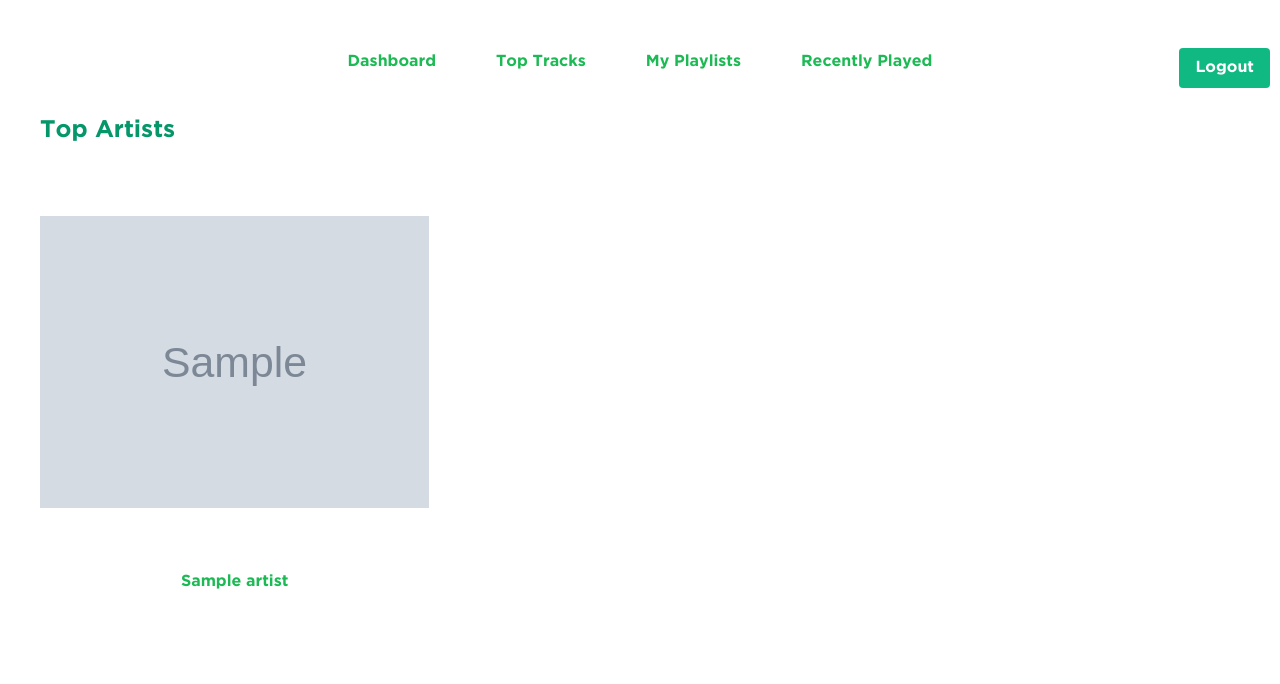
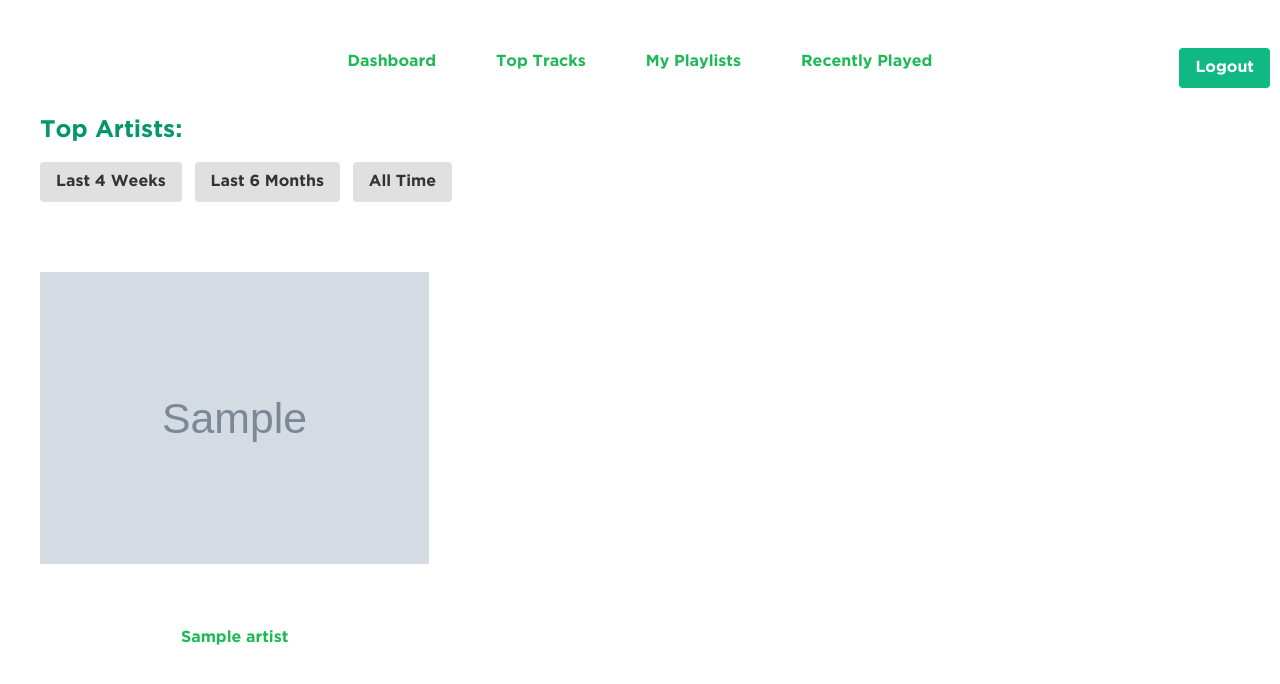
Before and after one commit to YassineAssim23/MelodyCapsule, a Flask app: template src/templates/topartists.html in a window 1280 px wide. Shown: the top 684 px of the page. Run offline with Flask 3, Linux system fonts and the light colour scheme; the template is opened without the code that fills it: most values are stand-ins (such as "Sample title", 1, 10 or a date in 2020); grey boxes marked "Sample" are stand-in pictures.

Commit message:
top artist filtering

```diff
--- a/src/app.py
+++ b/src/app.py
@@ -130,10 +130,11 @@ def toptracks():
 @app.route('/topartists')
 def topartists():
     user_token = get_token()
+    selected_time_range = request.args.get('time_range', default='short_term', type=str)
     if user_token:
         artists_info = spotify_utils.get_user_top_artists(user_token)
         if artists_info:
-            return render_template('topartists.html', title='Welcome to MelodyCapsule!', artists_info=artists_info)
+            return render_template('topartists.html', title='Welcome to MelodyCapsule!', artists_info=artists_info, selected_time_range=selected_time_range)
         else:
             error_message = "Error retrieving top tracks. Please try again later."
             return render_template('error.html', error_message=error_message)
--- a/src/spotify_utils.py
+++ b/src/spotify_utils.py
@@ -1,3 +1,4 @@
+from flask import request
 import spotipy
 from spotipy.oauth2 import SpotifyOAuth
 from dotenv import load_dotenv
@@ -50,10 +51,23 @@ def get_user_top_tracks(token_info, limit=50, time_range="medium_term"):
         return None
 
 
-def get_user_top_artists(token_info, limit=50, time_range="medium_term"):
+
+def get_user_top_artists_medium_term(token_info, limit=50):
+    return get_user_top_artists(token_info, limit=limit, time_range="medium_term")
+
+def get_user_top_artists_short_term(token_info, limit=50):
+    return get_user_top_artists(token_info, limit=limit, time_range="short_term")
+
+def get_user_top_artists_long_term(token_info, limit=50):
+    return get_user_top_artists(token_info, limit=limit, time_range="long_term")
+
+
+def get_user_top_artists(token_info, limit=50):
+    # Get the selected time range from the URL parameters
+    selected_time_range = request.args.get('time_range', default='medium_term', type=str)
     sp = create_spotify_client(token_info)
     try:
-        top_artists = sp.current_user_top_artists(limit=limit, time_range=time_range)
+        top_artists = sp.current_user_top_artists(limit=limit, time_range=selected_time_range)
         artists_info = []
         for artist in top_artists['items']:
             artist_name = artist['name']
--- a/src/templates/topartists.html
+++ b/src/templates/topartists.html
@@ -18,6 +18,21 @@
         background-color: #ffffff;
         color: #1db954;
         padding: 10px;
+      }
+
+      .time-range-button {
+        cursor: pointer;
+        padding: 8px 16px;
+        background-color: #e0e0e0;
+        color: #333;
+        border: none;
+        border-radius: 4px;
+        transition: background-color 0.3s ease;
+      }
+
+      .time-range-button.selected {
+        background-color: #1db954;
+        color: white;
       }
 
       .logout-button {
@@ -83,7 +98,7 @@
   </head>
 
   <body class="bg-white text-green-600 p-10">
-    <ul class="nav-links">
+    <ul class="ul">
       <li>
         <a href="/dashboard">Dashboard</a>
       </li>
@@ -107,9 +122,32 @@
       />
     </form>
 
-    <h1 class="text-2xl font-bold mb-4">Top Artists</h1>
+    <h1 class="text-2xl font-bold mb-4">Top Artists:</h1>
+
+    <div class="mb-4">
+      <button
+        class="time-range-button mr-2 {% if selected_time_range == 'short_term' %}selected{% endif %}"
+        data-value="short_term"
+      >
+        Last 4 Weeks
+      </button>
+      <button
+        class="time-range-button mr-2 {% if selected_time_range == 'medium_term' %}selected{% endif %}"
+        data-value="medium_term"
+      >
+        Last 6 Months
+      </button>
+      <button
+        class="time-range-button {% if selected_time_range == 'long_term' %}selected{% endif %}"
+        data-value="long_term"
+      >
+        All Time
+      </button>
+    </div>
+
     <div class="grid">
       {% for artist in artists_info %}
+      <a href="{{ artist.artist_link }}" target="_blank" class="grid-item">
         <div>
           {% if artist.image_url %}
           <img
@@ -118,11 +156,31 @@
             class="max-w-full mb-2"
           />
           {% endif %}
-        <a href="{{ artist.artist_link }}" target="_blank"
-          >{{ artist.artist_name }}</a
-        >
+          <span>{{ artist.artist_name }}</span>
         </div>
+      </a>
       {% endfor %}
     </div>
+
+    <script>
+      document.addEventListener("DOMContentLoaded", function () {
+        var timeRangeButtons = document.querySelectorAll(".time-range-button");
+
+        timeRangeButtons.forEach(function (button) {
+          button.addEventListener("click", function () {
+            timeRangeButtons.forEach(function (btn) {
+              btn.classList.remove("selected");
+            });
+            button.classList.add("selected");
+            var selectedTimeRange = button.getAttribute("data-value");
+
+            // Update the URL with the selected time range parameter
+            var currentUrl = new URL(window.location.href);
+            currentUrl.searchParams.set("time_range", selectedTimeRange);
+            window.location.href = currentUrl.href;
+          });
+        });
+      });
+    </script>
   </body>
 </html>
```
Also changed, not shown: 1 other file. Lines whose indentation alone changed are shown as unchanged.
